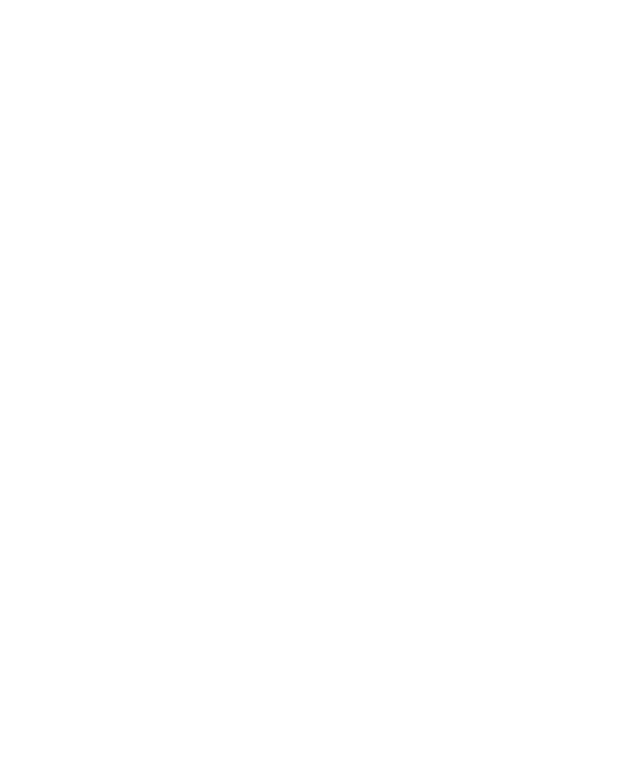
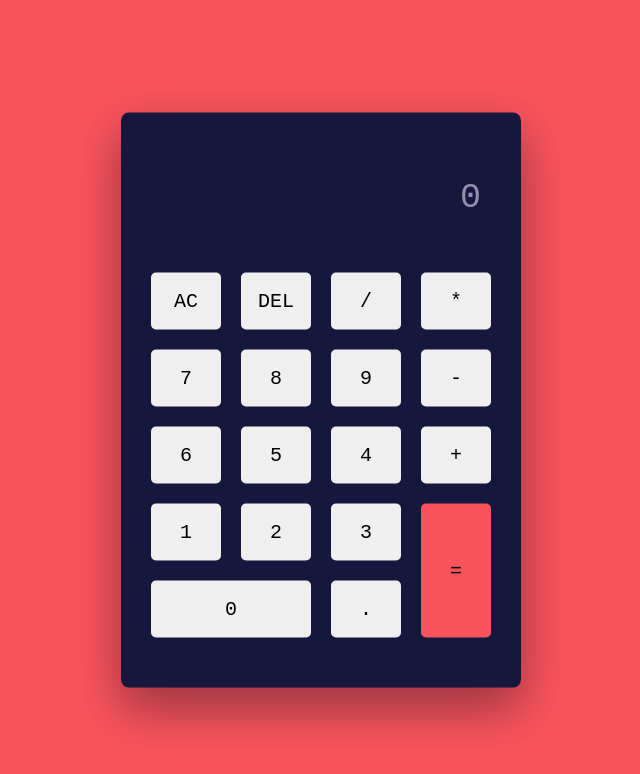
Before and after one commit to kolapkar-abhi/Calculator, a plain HTML site: page index.html in a window 1280 px wide. Shown: the whole page, without its empty margins (319-959 px from the left). Drawn offline with Linux system fonts and the light colour scheme.

Commit message:
design updated

```diff
--- a/index.html
+++ b/index.html
@@ -1,15 +1,47 @@
 <!DOCTYPE html>
 <html lang="en">
   <head>
-  <meta charset="UTF-8">
-  <meta http-equiv="X-UA-Compatible" content="IE=edge">
-  <meta name="viewport" content="width=device-width, initial-scale=1.0">
+    <meta charset="UTF-8" />
+    <meta http-equiv="X-UA-Compatible" content="IE=edge" />
+    <meta name="viewport" content="width=device-width, initial-scale=1.0" />
     <!-- link CSS file -->
-  <link rel="stylesheet" href="/style.css">
+    <link rel="stylesheet" href="/style.css" />
     <title>Calculator</title>
   </head>
   <body>
+    <div class="calculator">
+      <div class="display">
+        <input type="text" placeholder="0" id="input" disabled />
+      </div>
 
+      <div class="buttons">
+        <!-- full erase -->
+        <input type="button" value="AC" id="clear" />
+        <!-- Erase single value -->
+        <input type="button" value="DEL" id="erase" />
+
+        <input type="button" value="/" class="input-button" />
+        <input type="button" value="*" class="input-button" />
+
+        <input type="button" value="7" class="input-button" />
+        <input type="button" value="8" class="input-button" />
+        <input type="button" value="9" class="input-button" />
+        <input type="button" value="-" class="input-button" />
+
+        <input type="button" value="6" class="input-button" />
+        <input type="button" value="5" class="input-button" />
+        <input type="button" value="4" class="input-button" />
+        <input type="button" value="+" class="input-button" />
+
+        <input type="button" value="1" class="input-button" />
+        <input type="button" value="2" class="input-button" />
+        <input type="button" value="3" class="input-button" />
+
+        <input type="button" value="=" id="equal" />
+        <input type="button" value="0" class="input-button" />
+        <input type="button" value="." class="input-button" />
+      </div>
+    </div>
 
     <!-- link JavaScript file -->
     <script src="/script.js"></script>
--- a/style.css
+++ b/style.css
@@ -2,4 +2,68 @@
   margin: 0;
   padding: 0;
   box-sizing: border-box;
+  font-family: 'Roboto Mono', monospace;
 }
+
+body{
+  height: 100vh;
+  background: #f9545c;
+}
+
+.calculator{
+  width: 400px;
+  background-color: #15173c;
+  padding: 50px 30px;
+  position: absolute;
+  transform: translate(-50%, -50%);
+  top: 50%;
+  left: 50%;
+  border-radius: 8px;
+  box-shadow: 0 20px 50px rgba(0,5,24,0.40);
+}
+
+.display{
+  width: 100%;
+}
+
+.display input{
+  width: 100%;
+  padding: 15px 10px;
+  text-align: right;
+  border: none;
+  background: transparent;
+  color: #fff;
+  font-size: 35px;
+}
+
+.display input::placeholder{
+  color: #9490ac;
+}
+
+.buttons{
+  display: grid;
+  grid-template-columns: repeat(4,1fr);
+  grid-gap: 20px;
+  margin-top: 40px;
+}
+
+.buttons input[type='button']{
+  font-size: 20px;
+  padding: 17px;
+  border: none;
+  cursor: pointer;
+  border-radius: 5px;
+}
+
+.buttons input[type='button']:hover{
+  box-shadow: 0 8px 25px #000d2e;
+}
+
+input[type='button']#equal{
+  grid-row: span 2;
+  background-color: #f9545c;
+}
+
+input[type='button'][value='0']{
+  grid-column: span 2;
+}
```
Lines whose indentation alone changed are shown as unchanged.
